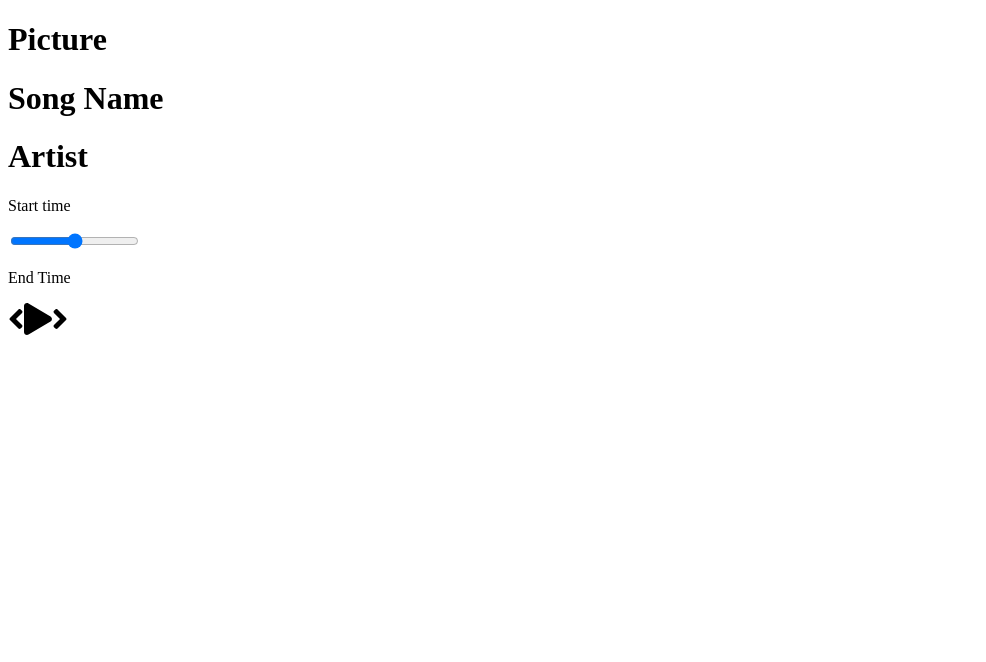
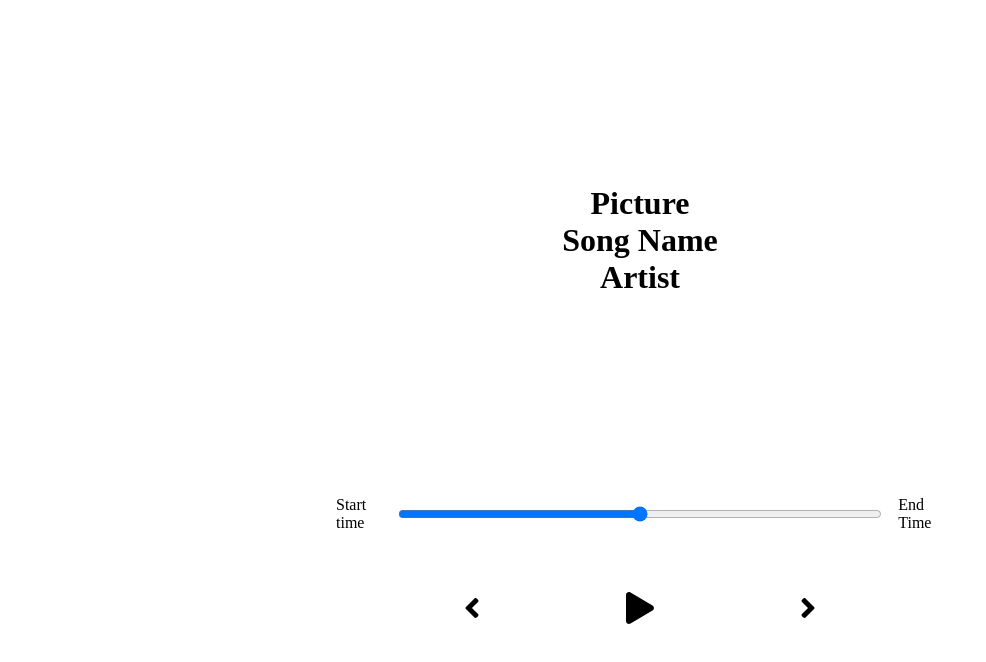
Before and after one commit to milesbarrios/react-music-player, a React (Create React App) app: page / in a window 1280 px wide. Shown: the top 662 px of the page, without its empty margins (0-986 px from the left). Built offline with nearby package versions, Linux system fonts and the light colour scheme.

Commit message:
Basic Styling - Tut 3

```diff
--- a/src/App.js
+++ b/src/App.js
@@ -3,6 +3,9 @@ import React from 'react';
 //components
 import Player from './components/Player';
 import Song from './components/Song'
+
+//styles
+import './styles/app.scss';
 
 function App() {
   return (
--- /dev/null
+++ b/src/styles/_player.scss
@@ -0,0 +1,30 @@
+.player {
+    min-height: 20vh;
+    display: flex;
+    flex-direction: column;
+    align-items: center;
+    justify-content: space-between;
+}
+
+.time-control {
+    width: 50%;
+    display: flex;
+    input {
+        width: 100%;
+        padding: 1rem 2rem;
+    }
+    p {
+        padding: 1rem;
+    }
+}
+
+.play-control {
+    display: flex;
+    justify-content: space-between;
+    align-items: center;
+    padding: 1rem;
+    width: 30%;
+    svg {
+        cursor: pointer;
+    }
+}
--- /dev/null
+++ b/src/styles/_song.scss
@@ -0,0 +1,7 @@
+.song-container {
+    min-height: 60vh;
+    display: flex;
+    flex-direction: column;
+    align-items: center;
+    justify-content: center;
+}
--- a/src/styles/app.scss
+++ b/src/styles/app.scss
@@ -3,3 +3,6 @@
     padding: 0;
     box-sizing: border-box;
 }
+
+@import './song';
+@import './player';
```
Also changed, not shown: 1 other file (tests, documents, lock files or other folders).
